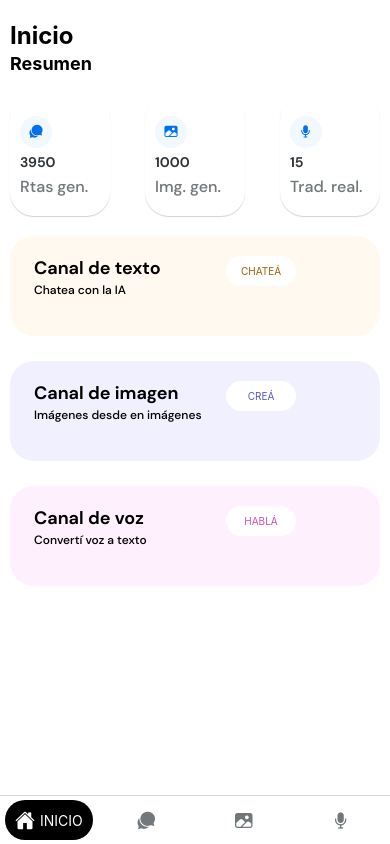
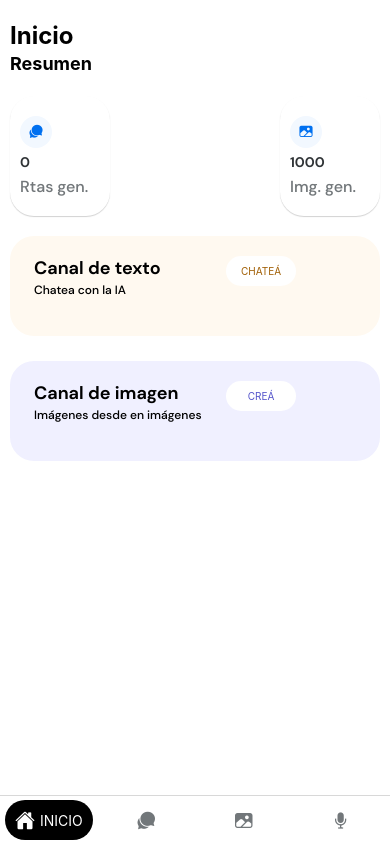
Before and after one commit to vieraleonel/tnt2023-react-native, a React Native app: screen / in a window 390 px wide. Built offline with nearby package versions, Linux system fonts and the light colour scheme.

Commit message:
Services

```diff
--- a/package.json
+++ b/package.json
@@ -19,7 +19,8 @@
     "react-native-safe-area-context": "4.5.0",
     "react-native-screens": "~3.20.0",
     "expo-image-picker": "~14.1.1",
-    "expo-camera": "~13.2.1"
+    "expo-camera": "~13.2.1",
+    "@react-native-async-storage/async-storage": "1.17.11"
   },
   "devDependencies": {
     "@babel/core": "^7.20.0"
--- a/src/screens/HomeScreen.js
+++ b/src/screens/HomeScreen.js
@@ -3,13 +3,9 @@ import { HomeCardLink } from "../components/HomeCardLink";
 import { ROUTES } from "../navigation/routes";
 import { SafeScreen } from "../components/SafeScreen";
 import { HomeResumenCard } from "../components/HomeResumenCard";
-import { useNavigation } from "@react-navigation/native";
-
-const resumenData = [
-  { iconName: "chatbubbles-sharp", data: 3950, description: "Rtas gen." },
-  { iconName: "image", data: 1000, description: "Img. gen." },
-  { iconName: "mic", data: 15, description: "Trad. real." },
-];
+import { useIsFocused, useNavigation } from "@react-navigation/native";
+import { useEffect, useState } from "react";
+import { getTextResponsesCount } from "../services/analyticsStorageService";
 
 const homeCardLinkData = [
   {
@@ -28,20 +24,25 @@ const homeCardLinkData = [
     accionTexto: "creá",
     routeName: ROUTES.IMAGE,
   },
-  {
-    colorFondo: "#FFF0FD",
-    colorAccionTexto: "#CB55AA",
-    titulo: "Canal de voz",
-    subtitulo: "Convertí voz a texto",
-    accionTexto: "hablá",
-    routeName: ROUTES.VOICE,
-  },
 ];
 
 const HomeScreen = () => {
   const navigation = useNavigation();
+  const isFocused = useIsFocused();
+  const [textCount, setTextCount] = useState(null);
 
   const navToScreen = (routeName) => () => navigation.navigate(routeName);
+
+  const getNewCountValue = async () => {
+    const count = await getTextResponsesCount();
+    setTextCount(count);
+  };
+
+  useEffect(() => {
+    if (isFocused) {
+      getNewCountValue();
+    }
+  }, [isFocused]);
 
   return (
     <SafeScreen>
@@ -64,15 +65,17 @@ const HomeScreen = () => {
             justifyContent: "space-between",
           }}
         >
-          {resumenData.map((item) => (
-            <HomeResumenCard
-              key={item.iconName}
-              {...item}
-              // data={item.data}
-              // description={item.description}
-              // iconName={item.iconName}
-            />
-          ))}
+          <HomeResumenCard
+            iconName="chatbubbles-sharp"
+            data={textCount === null ? "..." : textCount}
+            description="Rtas gen."
+          />
+
+          <HomeResumenCard
+            iconName="image"
+            data={1000}
+            description="Img. gen."
+          />
         </View>
 
         <View
--- a/src/screens/TextScreen.js
+++ b/src/screens/TextScreen.js
@@ -9,53 +9,43 @@ import {
   View,
   Dimensions,
 } from "react-native";
-import { Ionicons, FontAwesome5 } from "@expo/vector-icons";
+import { Ionicons } from "@expo/vector-icons";
 
 import { SafeScreen } from "../components/SafeScreen";
-import { colors } from "../theme/colors";
 import { Header } from "../components/Header";
 import { UserTextMessage } from "../components/UserTextMessage";
 import { IaTextMessage } from "../components/IaTextMessage";
-import { useEffect, useState } from "react";
-import { useIsFocused } from "@react-navigation/native";
-
-// msgs = [
-//   {
-//     // id: 11111,
-//     message: "Hola",
-//     isUser: true,
-//   }
-// ]
+import { useState } from "react";
+import { sendQuestionToChatbot } from "../services/IAService";
+import { incrementTextResponsesCount } from "../services/analyticsStorageService";
 
 const TextScreen = () => {
-  const [texto, setTexto] = useState("");
-  const [msgs, setMsgs] = useState([]);
-  const isFocused = useIsFocused();
+  const [question, setQuestion] = useState("");
+  const [chatMessages, setChatMessages] = useState([]);
 
   const fetchApi = async (message) => {
     try {
-      const response = await fetch(
-        `https://tnt2023.panaltesting.com.ar/chat?question=${message}`
-      );
-      const data = await response.json();
-      setMsgs((messagesUpdated) =>
-        messagesUpdated.concat({ message: data.mensaje, isUser: false })
+      const answer = await sendQuestionToChatbot(message);
+      let mensajeFinal = answer.mensaje;
+      if (!answer.error) {
+        incrementTextResponsesCount();
+      } else {
+        const mensajeFinal = `ERROR: ${mensajeFinal}`;
+      }
+
+      setChatMessages((chatMessages) =>
+        chatMessages.concat({ message: mensajeFinal, isUser: false })
       );
     } catch (error) {
-      console.log("ERROR", error);
+      console.warn("ERROR", error);
     }
   };
 
-  useEffect(() => {
-    if (isFocused) {
-    }
-  }, [isFocused]);
-
   const _addUserMessage = () => {
-    if (texto !== "") {
-      setMsgs(msgs.concat({ message: texto, isUser: true }));
-      fetchApi(texto);
-      setTexto("");
+    if (question !== "") {
+      setChatMessages(chatMessages.concat({ message: question, isUser: true }));
+      fetchApi(question);
+      setQuestion("");
     }
   };
 
@@ -67,7 +57,7 @@ const TextScreen = () => {
           style={styles.messagesContainer}
           contentContainerStyle={{ gap: 20 }}
         >
-          {msgs.map((msg, index) =>
+          {chatMessages.map((msg, index) =>
             msg.isUser ? (
               <UserTextMessage message={msg.message} key={index} />
             ) : (
@@ -81,8 +71,8 @@ const TextScreen = () => {
           <View style={styles.inputContainer}>
             <TextInput
               style={{ width: 260, height: 40, paddingHorizontal: 10 }}
-              value={texto}
-              onChangeText={setTexto}
+              value={question}
+              onChangeText={setQuestion}
               onSubmitEditing={_addUserMessage}
             />
           </View>
--- /dev/null
+++ b/src/services/IAService.js
@@ -0,0 +1,8 @@
+const BASE_URL = "https://tnt2023.panaltesting.com.ar";
+
+const sendQuestionToChatbot = async (message) => {
+  const response = await fetch(`${BASE_URL}/chat?question=${message}`);
+  return await response.json();
+};
+
+export { sendQuestionToChatbot };
--- /dev/null
+++ b/src/services/analyticsStorageService.js
@@ -0,0 +1,14 @@
+import AsyncStorage from "@react-native-async-storage/async-storage";
+
+const getTextResponsesCount = async () => {
+  const count = await AsyncStorage.getItem("text-responses-count");
+  return count === null ? 0 : parseInt(count);
+};
+
+const incrementTextResponsesCount = async () => {
+  const currentCount = await getTextResponsesCount();
+  const newValue = (currentCount + 1).toString();
+  return AsyncStorage.setItem("text-responses-count", newValue);
+};
+
+export { getTextResponsesCount, incrementTextResponsesCount };
```
Also changed, not shown: 1 other file (tests, documents, lock files or other folders).
